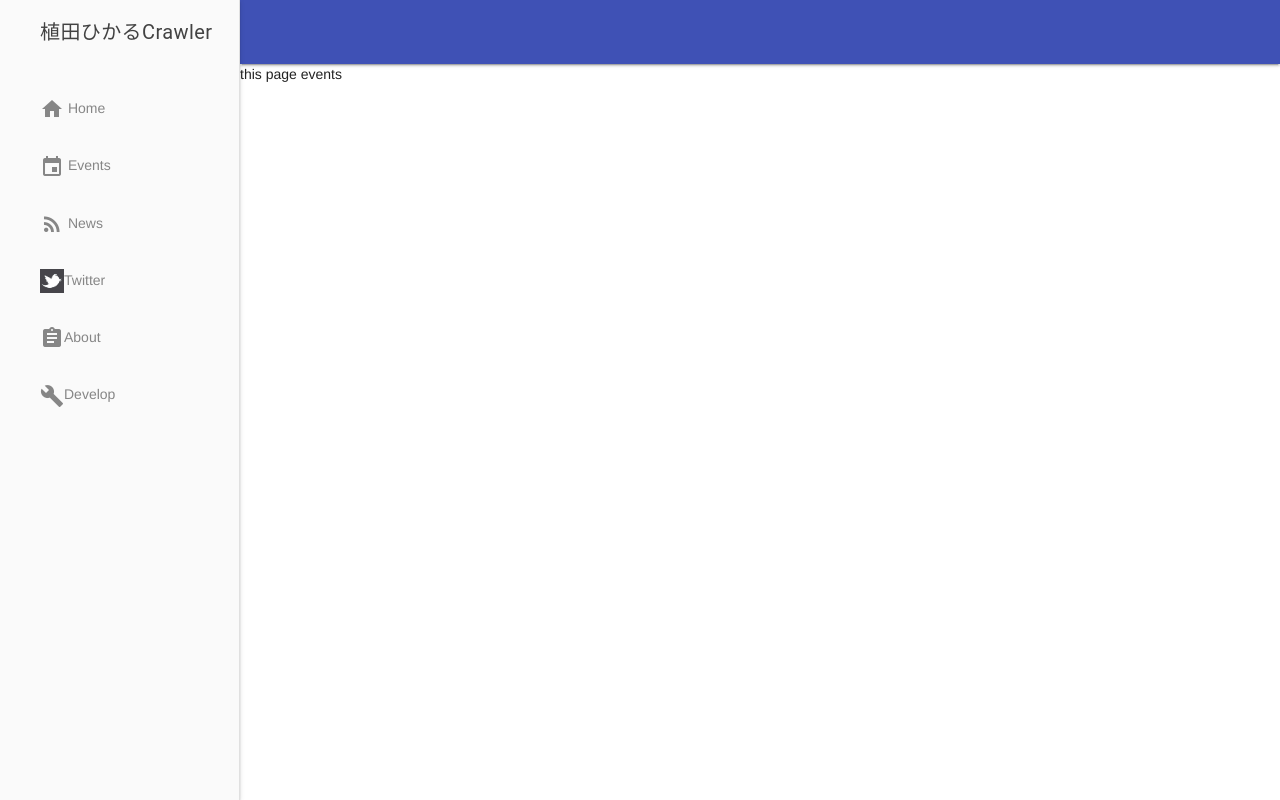
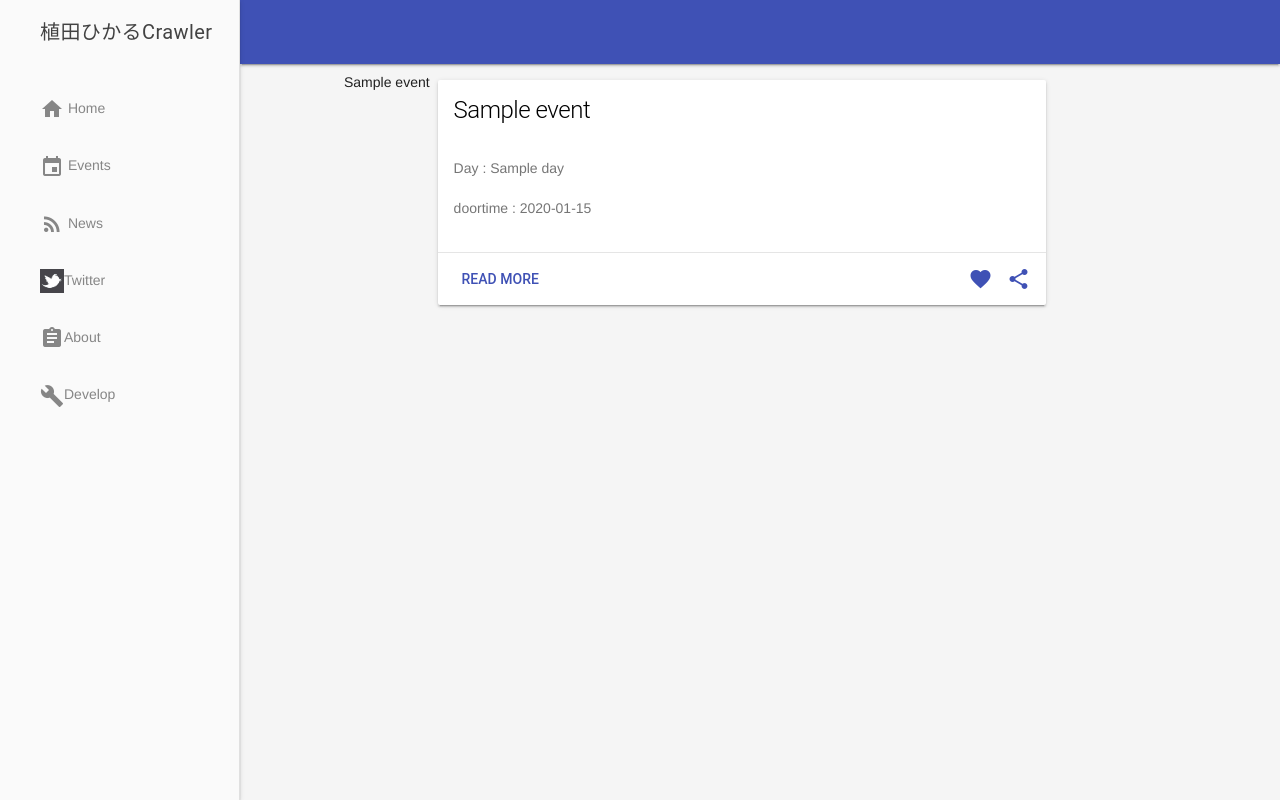
Before and after one commit to yoshiken/UedaHikaruCrawler, a Flask app: template src/templates/events.html in a window 1280 px wide. Run offline with Flask 2, Linux system fonts and the light colour scheme; the template is opened without the code that fills it: most values are stand-ins (such as "Sample title", 1, 10 or a date in 2020).

Commit message:
:+1: template date output card

```diff
--- /dev/null
+++ b/src/static/css/card.css
@@ -0,0 +1,18 @@
+.mdl-grid {
+	max-width: 80%;
+}
+.mdl-card__media {
+	margin: 0;
+}
+.mdl-card__media > img {
+	max-width: 100%;
+}
+.mdl-card__actions {
+	display: flex;
+	box-sizing:border-box;
+	align-items: center;
+}
+.mdl-card__actions > .mdl-button--icon {
+	margin-right: 3px;
+	margin-left: 3px;
+}
--- a/src/templates/events.html
+++ b/src/templates/events.html
@@ -1,4 +1,29 @@
 {% extends "layout.html" %}
 {% block body %}
-this page events
+<link rel="stylesheet" href="{{ url_for('static', filename='./css/card.css') }}">
+<div class="mdl-layout mdl-js-layout mdl-color--grey-100">
+	<main class="mdl-layout__content">
+        <div class="mdl-grid">
+      {% for event in Events %}
+      {{ event }}
+      <div class="mdl-card mdl-cell mdl-cell--9-col mdl-cell--4-col-tablet mdl-shadow--2dp">
+				<div class="mdl-card__title">
+					<h1 class="mdl-card__title-text">{{event.title}}</h1>
+				</div>
+				<div class="mdl-card__supporting-text">
+					<p>Day : {{ event.day }}</p>
+          <p>doortime : {{ event.doortime }} </p>
+				</div>
+				<div class="mdl-card__actions mdl-card--border">
+        <a class="mdl-button mdl-button--colored mdl-js-button mdl-js-ripple-effect">Read More</a>
+        <div class="mdl-layout-spacer"></div>
+        <button class="mdl-button mdl-button--icon mdl-button--colored"><i class="material-icons">favorite</i></button>
+    		<button class="mdl-button mdl-button--icon mdl-button--colored"><i class="material-icons">share</i></button>
+    	  </div>
+      </div>
+    {% endfor %}
+        </div>
+	</main>
+</div>
+
 {% endblock %}
--- a/src/templates/news.html
+++ b/src/templates/news.html
@@ -1,4 +1,8 @@
 {% extends "layout.html" %}
 {% block body %}
-this page news
+
+{% for info in News %}
+{{ info }}
+{% endfor %}
+
 {% endblock %}
```
